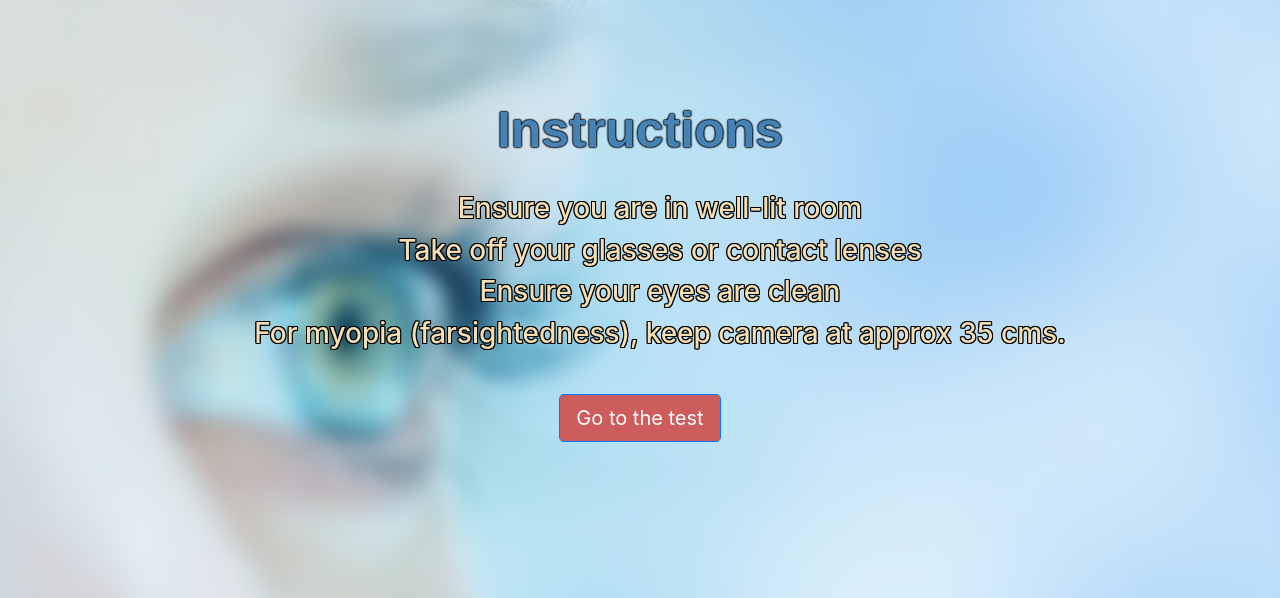
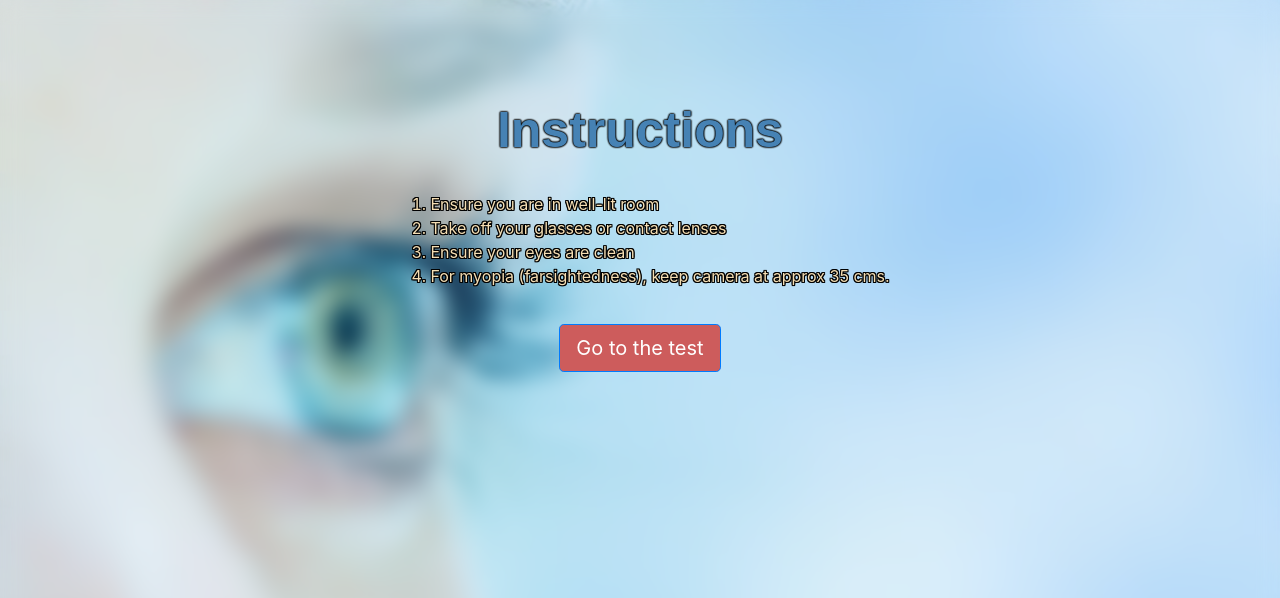
Before and after one commit to Rimshamaredia/Mjolnir, a Flask app: page /instructions in a window 1280 px wide. Shown: the top 598 px of the page. Run offline with Flask 2, Linux system fonts and the light colour scheme; some libraries are stand-ins or nearby versions.

Commit message:
instruction fix

```diff
--- a/VisionHelp/app.py
+++ b/VisionHelp/app.py
@@ -10,7 +10,7 @@ from PIL import Image
 
 import os
 
-import rds_db as db
+#import rds_db as db
 
 
 app = Flask(__name__)
@@ -26,13 +26,14 @@ def user_info():
         _ocular_hist = request.form.getlist('ocular')
         _medical_hist = request.form.getlist('medical')
         #print('%s %s %s %s %s %s %s', _email, _first_name,_last_name,_age,_gender,_medical_hist,_ocular_hist)
-        user_id = db.insert_user_info(_email, _first_name, _last_name, _gender, _age, str(_ocular_hist), str(_medical_hist))
+        #user_id = db.insert_user_info(_email, _first_name, _last_name, _gender, _age, str(_ocular_hist), str(_medical_hist))
         return render_template('Instructions.html')
 
     return render_template('Userinfo.html')
 
 @app.route('/instructions')
 def display_inst():
+
     return render_template('Instructions.html')
 
 @app.route('/Hypermetropia')
@@ -66,6 +67,13 @@ def upload_image():
         context['message'] = "The image was uploaded successfully"
         return render_template('upload_image.html', content = context)
 
+def blurAndSave(img, i):
+    if i  == 0:
+        blur = img
+    else:
+        blur = cv2.blur(img, (i, i))
+    cv2.imwrite(f'./static/images/blurs/{i}.png', blur)
+    return blur
 
 @app.route('/blur', methods=['GET', 'POST'])
 def blur_image():
@@ -125,6 +133,8 @@ def blur_image():
         print(blur_range)
         return render_template('blur.html', content=context)
 
+
+
 # main driver function
 if __name__ == '__main__':
     app.run()
@@ -132,11 +142,3 @@ if __name__ == '__main__':
 
 # if __name__ == "__main__":
 #     app.run(ssl_context='adhoc')
-
-def blurAndSave(img, i):
-    if i  == 0:
-        blur = img
-    else:
-        blur = cv2.blur(img, (i, i))
-    cv2.imwrite(f'./static/images/blurs/{i}.png', blur)
-    return blur
--- a/VisionHelp/templates/Instructions.html
+++ b/VisionHelp/templates/Instructions.html
@@ -1,19 +1,21 @@
 {%extends "base2.html" %}
 {%block content%}
-<div  style="text-align: center;">
-    <h1 style="color:midnightblue;">Instructions</h1>
+<div style="text-align: center;">
+  <h1 style="color:midnightblue;">Instructions</h1>
+</div>
+<div>
     <br>
     <div class="d-flex justify-content-center">
-      <ul>
-        <h3>Ensure you are in well-lit room</h3>
-        <h3>Take off your glasses or contact lenses</h3>
-        <h3>Ensure your eyes are clean</h3>
-        <h3>For myopia (farsightedness), keep camera at approx 35 cms.</h3>
-    </ul>
+      <ol>
+        <li>Ensure you are in well-lit room</li>
+        <li>Take off your glasses or contact lenses</li>
+        <li>Ensure your eyes are clean</li>
+        <li>For myopia (farsightedness), keep camera at approx 35 cms.</li>
+    </ol>
 </div>
 </div>
 
 <div class="col-md-12 text-center" style="padding-top: 20px;">
-    <button type="submit" class="btn btn-primary btn-lg" style="background-color:indianred!important ;">Go to the test</button>
+    <button type="submit" class="btn btn-primary btn-lg" style="background-color:indianred!important ;" onclick="window.location.href='/testchoice';">Go to the test</button>
   </div>
 {% endblock %}
--- a/VisionHelp/templates/base2.html
+++ b/VisionHelp/templates/base2.html
@@ -39,10 +39,6 @@ body  {
     -1px  1px 0 #000,
     -1px  0   0 #000;
 }
-    .btn{
-    background-color:saddlebrown;
-
-}
     }
     .card{
         margin: 0 auto; /* Added */
```
